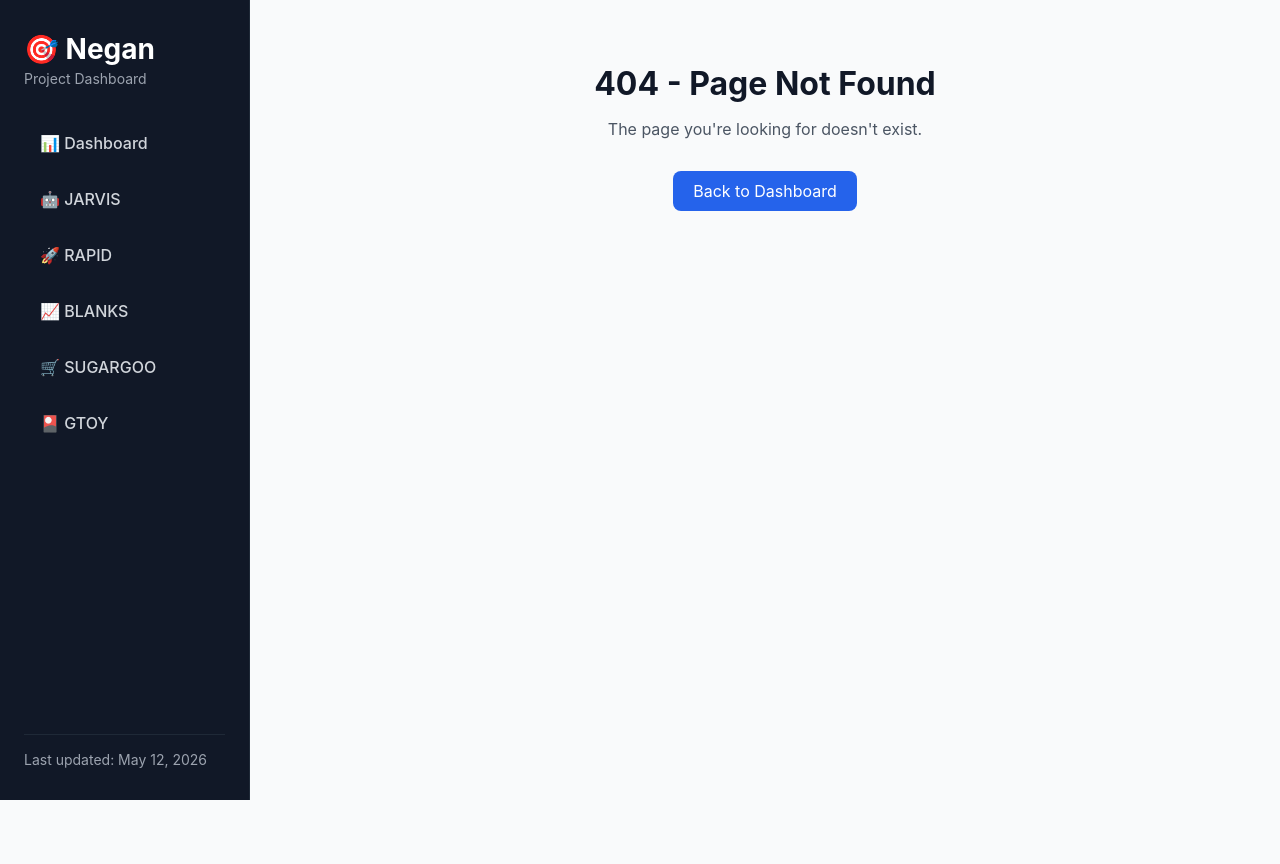
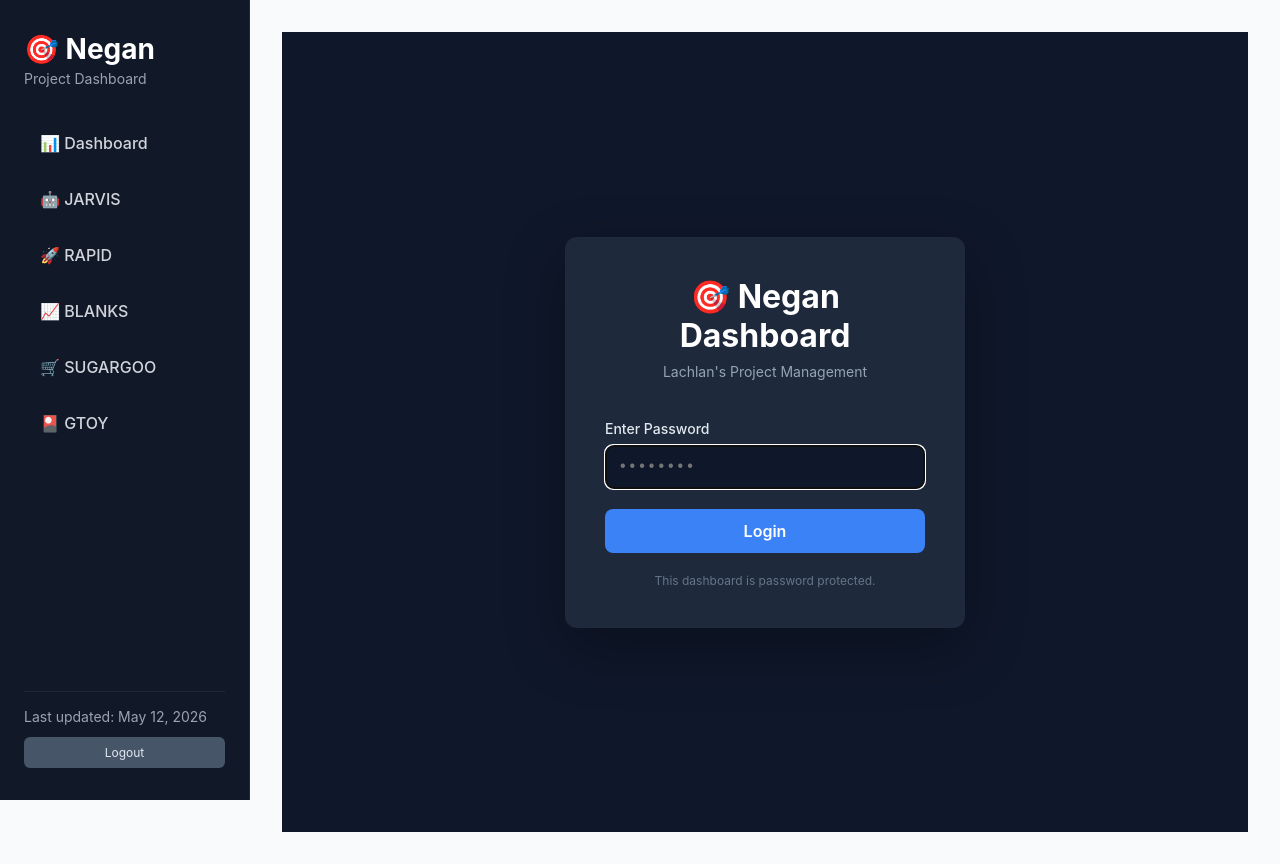
Before and after one commit to LJTG1K/dashboard, a Next.js app: page /login in a window 1280 px wide. Before the commit this address had no page. Before the commit the page ends 800 px from the top, so only its background shows below. Built offline with nearby package versions, Linux system fonts and the light colour scheme.

Commit message:
Add password protection to dashboard (login page, auth routes, middleware)

```diff
--- /dev/null
+++ b/app/components/LogoutButton.tsx
@@ -0,0 +1,51 @@
+'use client'
+
+import { useRouter } from 'next/navigation'
+import { useState } from 'react'
+
+export function LogoutButton() {
+  const router = useRouter()
+  const [loading, setLoading] = useState(false)
+
+  const handleLogout = async () => {
+    setLoading(true)
+    try {
+      await fetch('/api/auth/logout', { method: 'POST' })
+      router.push('/login')
+    } catch (error) {
+      console.error('Logout failed:', error)
+    } finally {
+      setLoading(false)
+    }
+  }
+
+  return (
+    <button
+      onClick={handleLogout}
+      disabled={loading}
+      style={{
+        padding: '8px 12px',
+        fontSize: '12px',
+        backgroundColor: '#475569',
+        color: '#e2e8f0',
+        border: 'none',
+        borderRadius: '6px',
+        cursor: loading ? 'not-allowed' : 'pointer',
+        opacity: loading ? 0.6 : 1,
+        transition: 'background-color 0.2s',
+      }}
+      onMouseEnter={(e) => {
+        if (!loading) {
+          e.currentTarget.style.backgroundColor = '#334155'
+        }
+      }}
+      onMouseLeave={(e) => {
+        if (!loading) {
+          e.currentTarget.style.backgroundColor = '#475569'
+        }
+      }}
+    >
+      {loading ? 'Logging out...' : 'Logout'}
+    </button>
+  )
+}
--- a/app/globals.css
+++ b/app/globals.css
@@ -100,6 +100,13 @@ body {
   padding-top: 1rem;
   border-top: 1px solid var(--gray-800);
   color: var(--gray-400);
+  display: flex;
+  flex-direction: column;
+  gap: 0.75rem;
+}
+
+.sidebar-footer p {
+  margin: 0;
 }
 
 /* Main Content */
@@ -429,6 +436,17 @@ button:active {
     border-top: 1px solid var(--gray-800);
     padding-top: 1rem;
     margin-top: 1rem;
+    flex-direction: row;
+    justify-content: space-between;
+    align-items: center;
+  }
+
+  .sidebar-footer p {
+    flex: 1;
+  }
+
+  .sidebar-footer button {
+    flex-shrink: 0;
   }
 
   .main-content {
--- a/app/layout.tsx
+++ b/app/layout.tsx
@@ -1,5 +1,6 @@
 import type { Metadata } from 'next'
 import './globals.css'
+import { LogoutButton } from './components/LogoutButton'
 
 export const metadata: Metadata = {
   title: 'Negan Dashboard',
@@ -43,6 +44,7 @@ export default function RootLayout({
             </nav>
             <div className="sidebar-footer">
               <p className="text-sm">Last updated: May 12, 2026</p>
+              <LogoutButton />
             </div>
           </aside>
           <main className="main-content">
--- /dev/null
+++ b/app/login/page.tsx
@@ -0,0 +1,166 @@
+'use client'
+
+import { useState, FormEvent } from 'react'
+import { useRouter } from 'next/navigation'
+
+export default function LoginPage() {
+  const router = useRouter()
+  const [password, setPassword] = useState('')
+  const [error, setError] = useState('')
+  const [loading, setLoading] = useState(false)
+
+  const handleSubmit = async (e: FormEvent<HTMLFormElement>) => {
+    e.preventDefault()
+    setError('')
+    setLoading(true)
+
+    try {
+      const res = await fetch('/api/auth/login', {
+        method: 'POST',
+        headers: { 'Content-Type': 'application/json' },
+        body: JSON.stringify({ password }),
+      })
+
+      if (res.ok) {
+        router.push('/')
+      } else {
+        setError('Incorrect password')
+      }
+    } catch (err) {
+      setError('Something went wrong')
+    } finally {
+      setLoading(false)
+    }
+  }
+
+  return (
+    <div style={styles.container}>
+      <div style={styles.card}>
+        <div style={styles.header}>
+          <h1 style={styles.title}>🎯 Negan Dashboard</h1>
+          <p style={styles.subtitle}>Lachlan's Project Management</p>
+        </div>
+
+        <form onSubmit={handleSubmit} style={styles.form}>
+          <div style={styles.inputGroup}>
+            <label htmlFor="password" style={styles.label}>
+              Enter Password
+            </label>
+            <input
+              id="password"
+              type="password"
+              value={password}
+              onChange={(e) => setPassword(e.target.value)}
+              placeholder="••••••••"
+              style={styles.input}
+              disabled={loading}
+              autoFocus
+            />
+          </div>
+
+          {error && <div style={styles.error}>{error}</div>}
+
+          <button
+            type="submit"
+            style={{
+              ...styles.button,
+              opacity: loading ? 0.6 : 1,
+              cursor: loading ? 'not-allowed' : 'pointer',
+            }}
+            disabled={loading}
+          >
+            {loading ? 'Checking...' : 'Login'}
+          </button>
+        </form>
+
+        <p style={styles.footer}>
+          This dashboard is password protected.
+        </p>
+      </div>
+    </div>
+  )
+}
+
+const styles: Record<string, React.CSSProperties> = {
+  container: {
+    display: 'flex',
+    alignItems: 'center',
+    justifyContent: 'center',
+    minHeight: '100vh',
+    backgroundColor: '#0f172a',
+  },
+  card: {
+    width: '100%',
+    maxWidth: '400px',
+    padding: '40px',
+    backgroundColor: '#1e293b',
+    borderRadius: '12px',
+    boxShadow: '0 20px 60px rgba(0, 0, 0, 0.3)',
+  },
+  header: {
+    textAlign: 'center',
+    marginBottom: '40px',
+  },
+  title: {
+    fontSize: '32px',
+    fontWeight: 'bold',
+    color: '#fff',
+    margin: '0 0 8px 0',
+  },
+  subtitle: {
+    fontSize: '14px',
+    color: '#94a3b8',
+    margin: '0',
+  },
+  form: {
+    display: 'flex',
+    flexDirection: 'column',
+    gap: '20px',
+  },
+  inputGroup: {
+    display: 'flex',
+    flexDirection: 'column',
+    gap: '8px',
+  },
+  label: {
+    fontSize: '14px',
+    fontWeight: '500',
+    color: '#e2e8f0',
+  },
+  input: {
+    padding: '12px',
+    fontSize: '16px',
+    border: '1px solid #334155',
+    borderRadius: '8px',
+    backgroundColor: '#0f172a',
+    color: '#e2e8f0',
+    fontFamily: 'monospace',
+    transition: 'all 0.2s',
+    boxSizing: 'border-box',
+  },
+  button: {
+    padding: '12px',
+    fontSize: '16px',
+    fontWeight: '600',
+    color: '#fff',
+    backgroundColor: '#3b82f6',
+    border: 'none',
+    borderRadius: '8px',
+    cursor: 'pointer',
+    transition: 'background-color 0.2s',
+  },
+  error: {
+    padding: '12px',
+    backgroundColor: '#7f1d1d',
+    color: '#fca5a5',
+    borderRadius: '8px',
+    fontSize: '14px',
+    textAlign: 'center',
+  },
+  footer: {
+    marginTop: '20px',
+    textAlign: 'center',
+    fontSize: '12px',
+    color: '#64748b',
+  },
+}
```
Also changed, not shown: app/api/auth/login/route.ts (added, +35 -0 lines), app/api/auth/logout/route.ts (added, +15 -0 lines), middleware.ts (added, +27 -0 lines).
